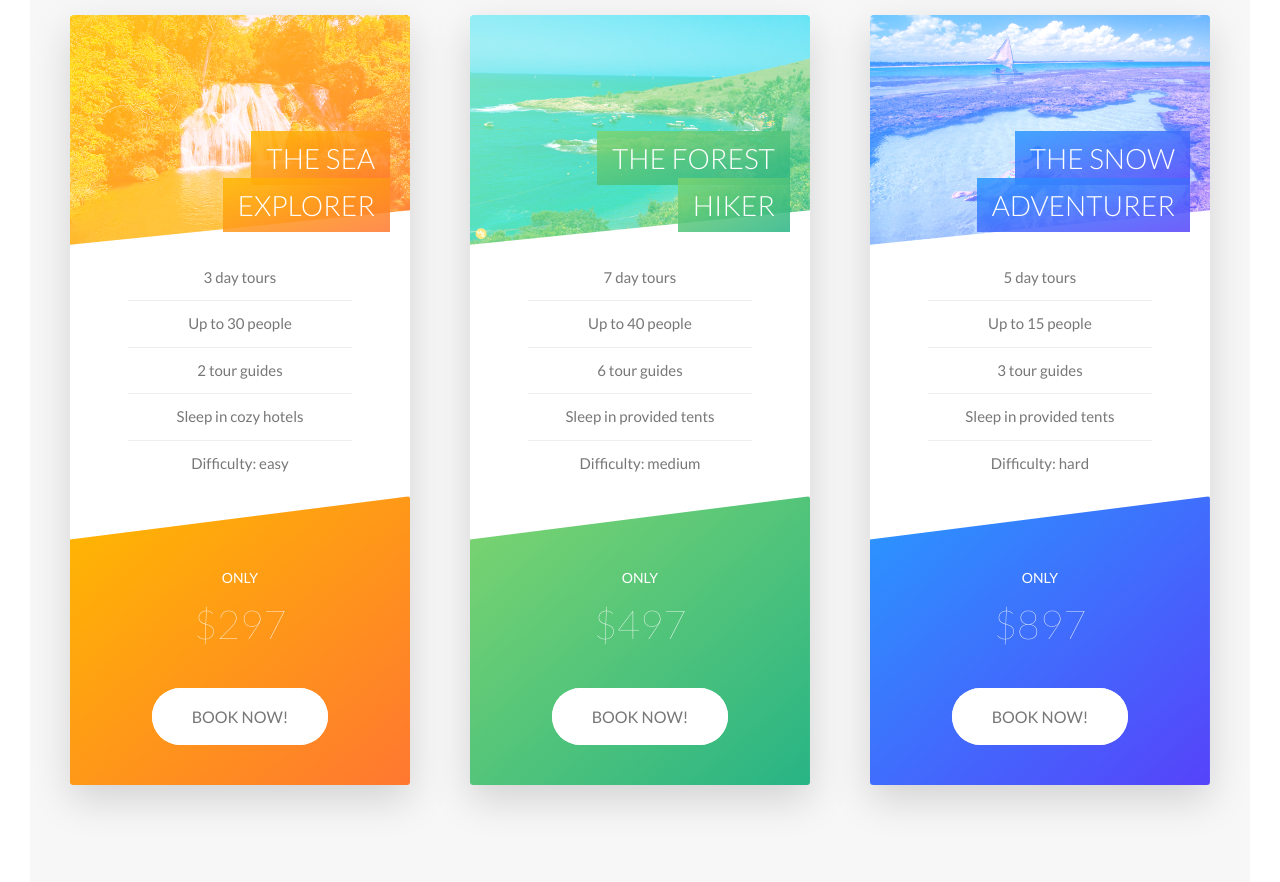
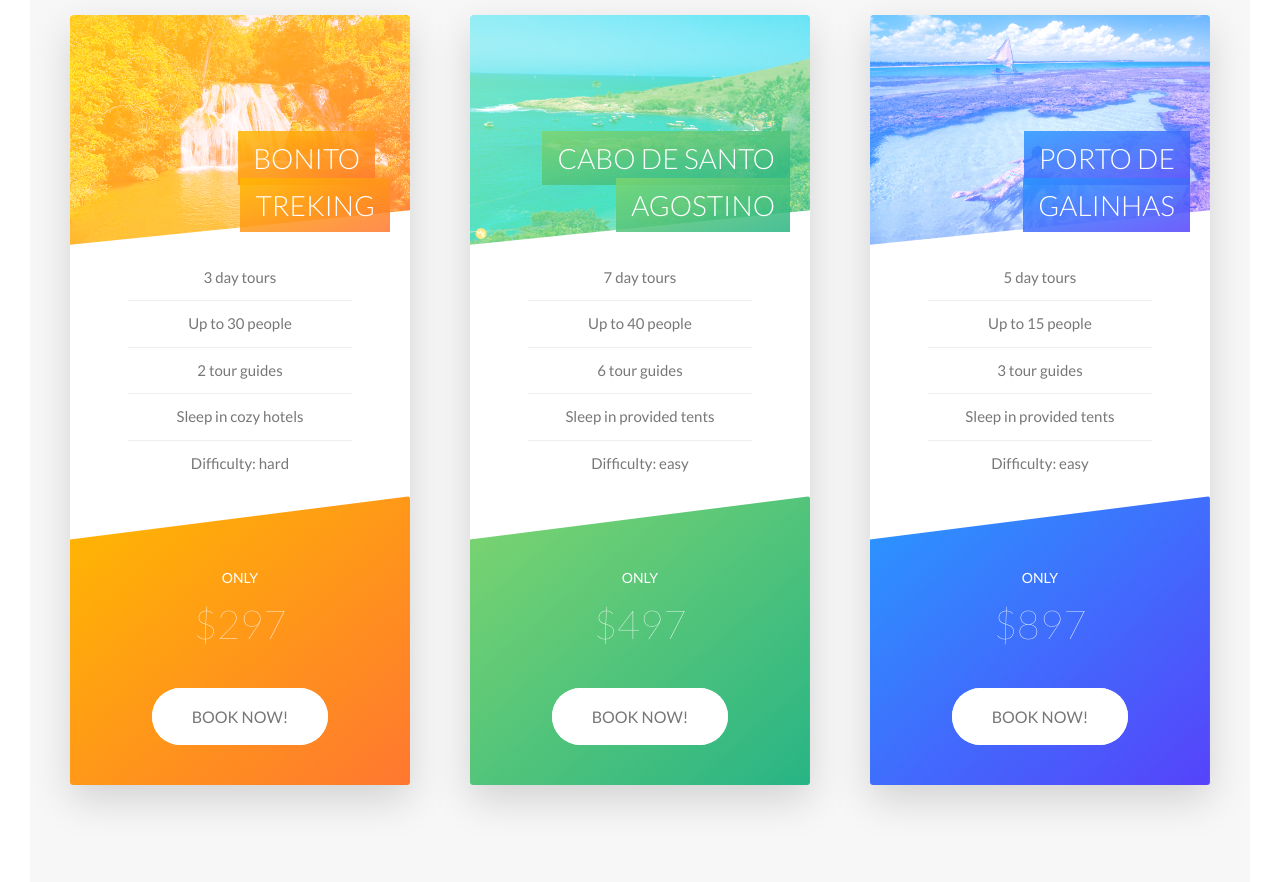
Before and after one commit to hxEdoMiranda/IntoTheWild, a website: page index.html in a window 1280 px wide. Shown: the part 2460-3342 px from the top of the page. Drawn offline with Linux system fonts and the light colour scheme.

Commit message:
update tours

```diff
--- a/index.html
+++ b/index.html
@@ -166,7 +166,7 @@
                                     &nbsp;
                                 </div>
                                 <h4 class="card__heading">
-                                    <span class="card__heading-span card__heading-span--1">The Sea Explorer</span>
+                                    <span class="card__heading-span card__heading-span--1">Bonito Treking</span>
                                 </h4>
                                 <div class="card__details">
                                     <ul>
@@ -174,7 +174,7 @@
                                         <li>Up to 30 people</li>
                                         <li>2 tour guides</li>
                                         <li>Sleep in cozy hotels</li>
-                                        <li>Difficulty: easy</li>
+                                        <li>Difficulty: hard</li>
                                     </ul>
                                 </div>
                            </div>
@@ -198,7 +198,7 @@
                                     &nbsp;
                                 </div>
                                 <h4 class="card__heading">
-                                    <span class="card__heading-span card__heading-span--2">The Forest Hiker</span>
+                                    <span class="card__heading-span card__heading-span--2">Cabo de Santo Agostino</span>
                                 </h4>
                                 <div class="card__details">
                                     <ul>
@@ -206,7 +206,7 @@
                                         <li>Up to 40 people</li>
                                         <li>6 tour guides</li>
                                         <li>Sleep in provided tents</li>
-                                        <li>Difficulty: medium</li>
+                                        <li>Difficulty: easy</li>
                                     </ul>
                                 </div>
 
@@ -231,7 +231,7 @@
                                     &nbsp;
                                 </div>
                                 <h4 class="card__heading">
-                                    <span class="card__heading-span card__heading-span--3">The Snow Adventurer</span>
+                                    <span class="card__heading-span card__heading-span--3">Porto de Galinhas</span>
                                 </h4>
                                 <div class="card__details">
                                     <ul>
@@ -239,7 +239,7 @@
                                         <li>Up to 15 people</li>
                                         <li>3 tour guides</li>
                                         <li>Sleep in provided tents</li>
-                                        <li>Difficulty: hard</li>
+                                        <li>Difficulty: easy</li>
                                     </ul>
                                 </div>
 
```
